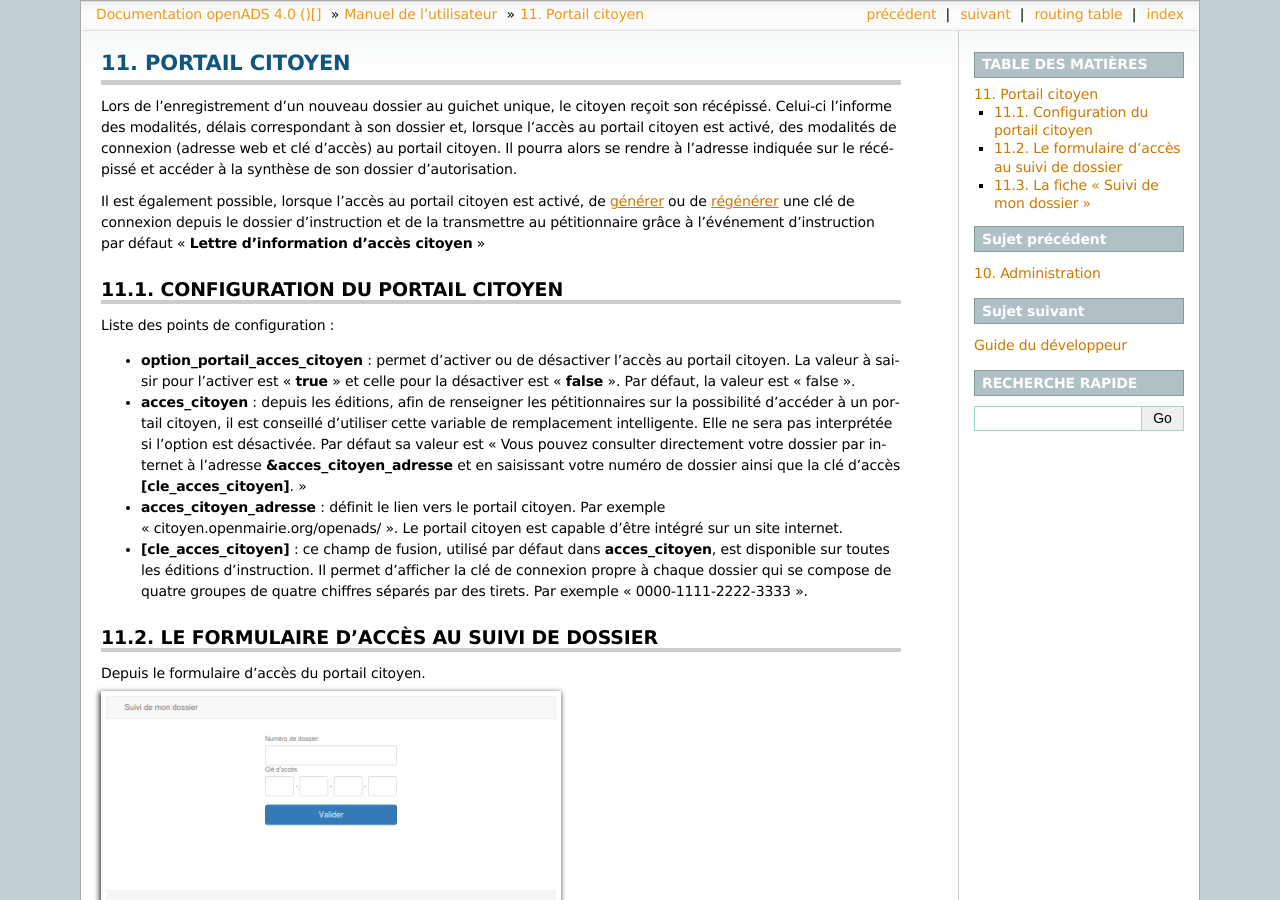
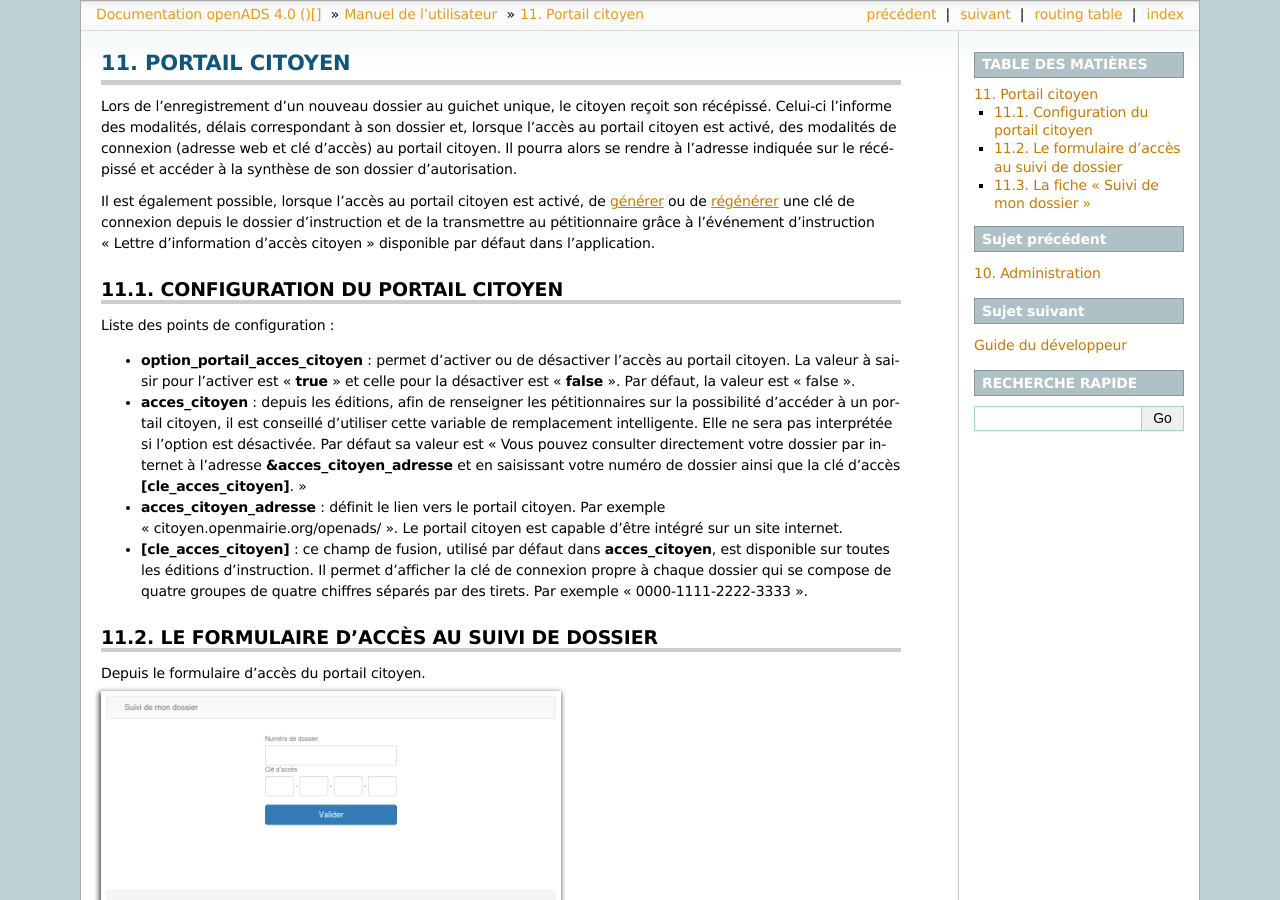
Before and after one commit to mpavaux/openads-documentation, a Sphinx documentation site: the page built from source/manuel_utilisateur/portail_citoyen.rst, in a window 1280 px wide and 900 px high. Built offline with Sphinx 7.4.7, drawn with Linux system fonts in a browser that asks for light colours.

Commit message:
* Correction de la description du portail citoyen.

```diff
--- a/source/manuel_utilisateur/portail_citoyen.rst
+++ b/source/manuel_utilisateur/portail_citoyen.rst
@@ -7,7 +7,7 @@
 Lors de l’enregistrement d'un nouveau dossier au guichet unique, le citoyen reçoit son récépissé. Celui-ci l'informe des modalités, délais correspondant à son dossier et, lorsque l'accès au portail citoyen est activé, des modalités de connexion (adresse web et clé d'accès) au portail citoyen.
 Il pourra alors se rendre à l'adresse indiquée sur le récépissé et accéder à la synthèse de son dossier d'autorisation.
 
-Il est également possible, lorsque l'accès au portail citoyen est activé, de :ref:`générer <instruction_portlet_generate_citizen_access_key>` ou de :ref:`régénérer <instruction_portlet_regenerate_citizen_access_key>` une clé de connexion depuis le dossier d'instruction et de la transmettre au pétitionnaire grâce à l'événement d'instruction par défaut "**Lettre d'information d'accès citoyen**"
+Il est également possible, lorsque l'accès au portail citoyen est activé, de :ref:`générer <instruction_portlet_generate_citizen_access_key>` ou de :ref:`régénérer <instruction_portlet_regenerate_citizen_access_key>` une clé de connexion depuis le dossier d'instruction et de la transmettre au pétitionnaire grâce à l'événement d'instruction "Lettre d'information d'accès citoyen" disponible par défaut dans l'application.
 
 .. _portail_citoyen_configuration:
 
```
